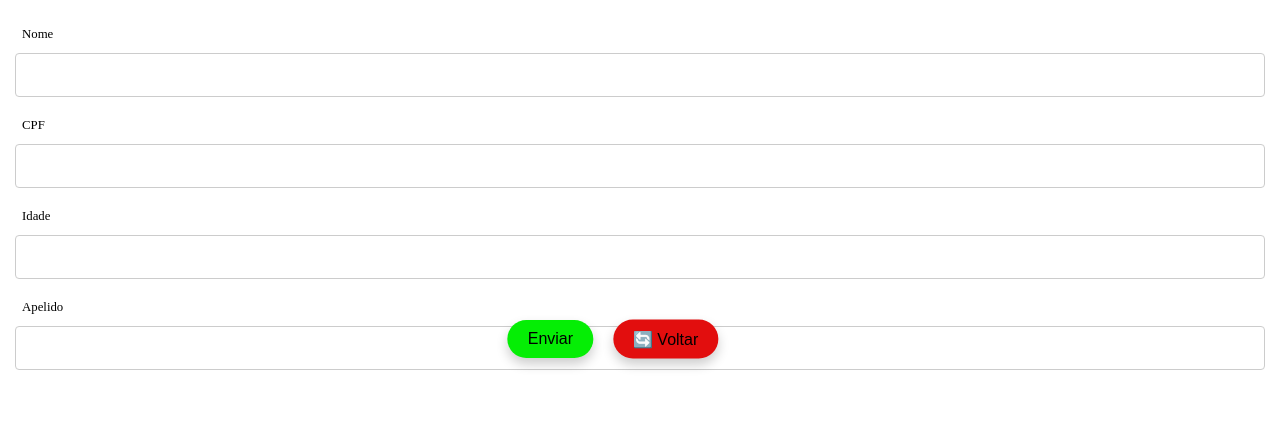
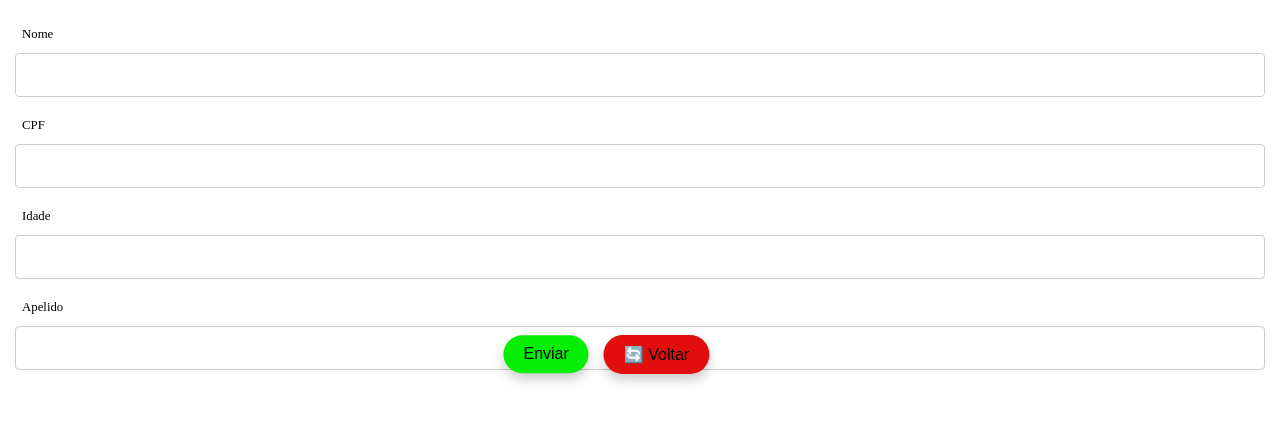
Before and after one commit to PC-Pedro/Comunicacao, a PHP site: page /form.php in a window 1280 px wide. Shown: the part 141-564 px from the top of the page. Run offline with PHP 8.4, Linux system fonts and the light colour scheme.

Commit message:
#main# Atualização da função button

```diff
--- a/agenda.css
+++ b/agenda.css
@@ -70,8 +70,8 @@ input[type=submit] {
     transition: backgroud 0.3s, box-shadow 0.3s, transform 0.3s;
     position: absolute;
     top: 60%;
-    left: 43%;
-    transform: translate(-50%, -50%);
+    left: 40%;
+    transform: translate(-10%, -10%);
 }
 
 input[type=submit]:hover {
@@ -109,8 +109,8 @@ input[type=button], button {
     transition: backgroud 0.3s, box-shadow 0.3s, transform 0.3s;
     position: absolute;
     top: 60%;
-    left: 52%;
-    transform: translate(-50%, -50%);
+    left: 48%;
+    transform: translate(-10%, -10%);
 }
 
 input[type=button]:hover, button:hover {
--- a/index.php
+++ b/index.php
@@ -3,7 +3,7 @@
 <head>
     <meta charset="UTF-8">
     <meta name="viewport" content="width=device-width, initial-scale=1.0">
-    <title>📒 Agenta</title>
+    <title>📒 Agenda</title>
     <link rel="stylesheet" href="agenda.css">
 </head>
 <body>
```
